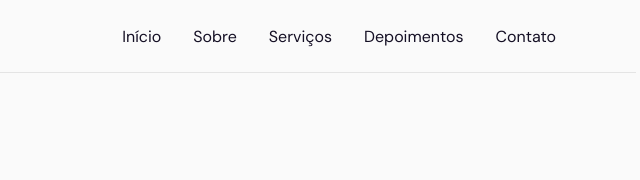
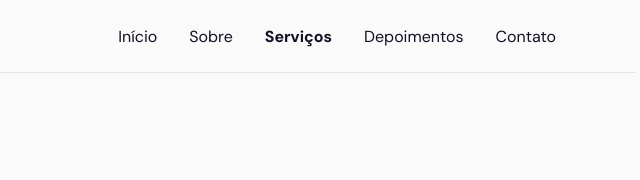
Before and after one commit to Roan-Bc/Desafio-OriginSix-Rocketseat, a plain HTML site: page index.html in a window 1280 px wide. Shown: the top 180 px of the page, 644-1284 px from the left, 640 px wide, since content can reach past the window. Drawn offline with nearby package versions, Linux system fonts and the light colour scheme; the site is published under a folder, as on GitHub Pages, so addresses that start at the root find nothing; files whose address does not match are found by name.

Commit message:
Update index.html

```diff
--- a/index.html
+++ b/index.html
@@ -286,6 +286,6 @@
     <script src="https://unpkg.com/scrollreveal"></script>
 
     <!-- Main.js -->
-    <script src="/Assets/JS/main.js"></script>
+    <script src="./Assets/JS/main.js"></script>
   </body>
 </html>
```
